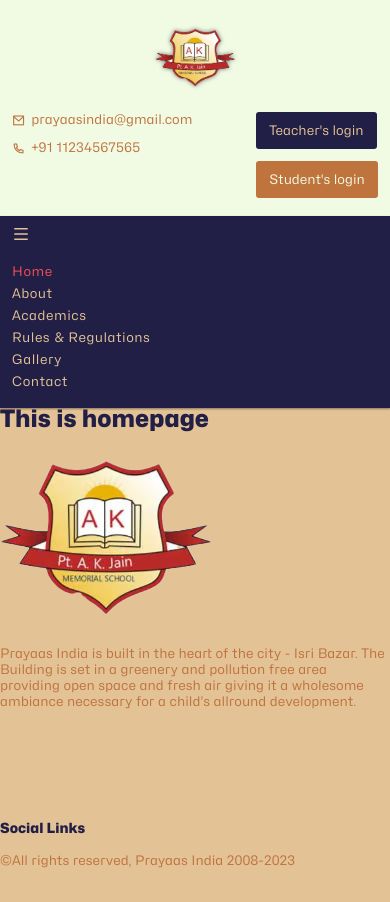
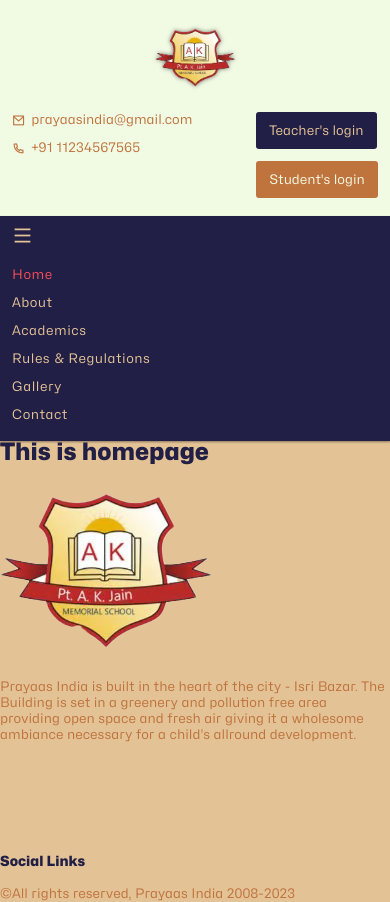
Before and after one commit to Rahulbaran/school-site, a React (Vite) app: page / in a window 390 px wide. Both pictures are taken after a click on the button "toggle navigation". Before the commit the page ends 869 px from the top, so only its background shows below. Built offline with nearby package versions, Linux system fonts and the light colour scheme.

Commit message:
style: increase the gap among navigation links and hamburger size

```diff
--- a/src/components/Header/Navigation.jsx
+++ b/src/components/Header/Navigation.jsx
@@ -20,7 +20,7 @@ function Navigation() {
       </div>
 
       <ul
-        className="navigation-menu flex flex-col gap-1 justify-flex-start"
+        className="navigation-menu flex flex-col gap-2 justify-flex-start"
         style={style}
       >
         <li>
--- a/src/styles/layouts/_header.scss
+++ b/src/styles/layouts/_header.scss
@@ -88,7 +88,7 @@
 
       i {
         color: var(--tertiary);
-        font-size: calc(var(--base-fs) * 1.5);
+        font-size: calc(var(--base-fs) * 1.75);
       }
 
       &:hover {
```
